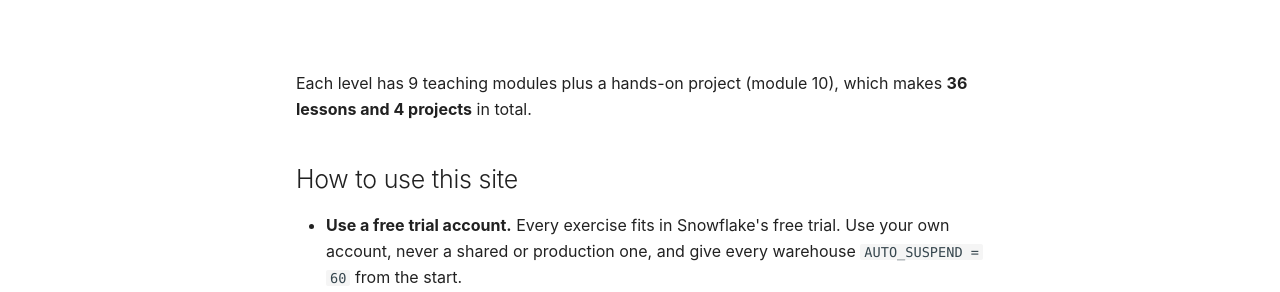
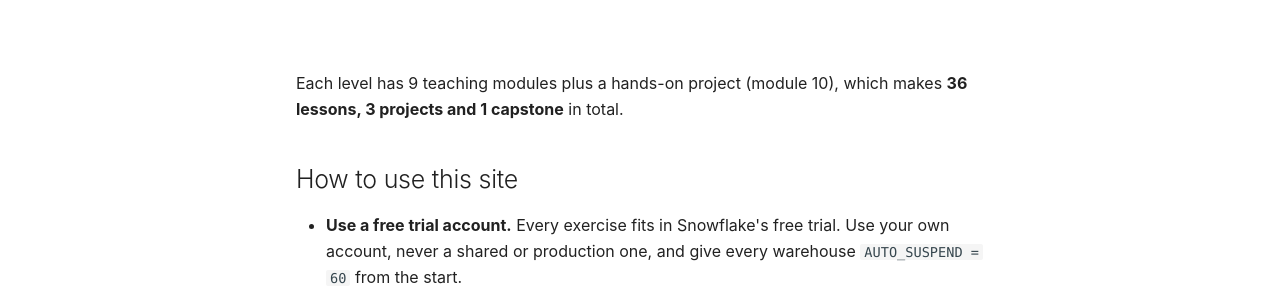
Before and after one commit to SIGILIPELLI/snowflake-mastery-path, an MkDocs documentation site: the page built from docs/index.md, in a window 1280 px wide and 900 px high, scrolled down 1284 px. Shown: the part 187-479 px from the top of the window. Built offline with MkDocs 1.6.1 and Material for MkDocs 9.7.7, drawn with Linux system fonts in a browser that asks for light colours; comment, search, counter and statistics services are not loaded.

Commit message:
Course description and counts state lessons, projects and capstone from the registry
Co-Authored-By: Claude Sonnet 5.5 <noreply@anthropic.com>

```diff
--- a/docs/index.md
+++ b/docs/index.md
@@ -1,6 +1,6 @@
 ---
 title: "Free Snowflake Course: Architecture, Loading, Performance, Streams and Tasks, Security, Sharing, Snowpark, Cortex AI, Cost and dbt"
-description: "Free Snowflake course: 36 lessons and 4 projects on architecture, loading, pruning, pipelines, governance, Snowpark, Cortex AI, cost control and dbt CI/CD."
+description: "Free Snowflake course: 36 lessons, 3 projects and 1 capstone on architecture, loading, pruning, pipelines, governance, Snowpark, Cortex AI, cost control and dbt CI/CD."
 ---
 
 # Snowflake Mastery Path
@@ -54,7 +54,7 @@ bill.
 | **3 · Security, Governance & Sharing** | RBAC, authentication, network, masking, tags, secure views, sharing, encryption, auditing | 10 | Run a shared platform where access is designed, tested and audited |
 | **4 · Building, Scaling & Operating** | UDFs, Snowpark, Cortex AI, cost, scaling, replication, dbt CI/CD, migration | 10 | Build on Snowflake and keep it fast, recoverable and affordable |
 
-Each level has 9 teaching modules plus a hands-on project (module 10), which makes **36 lessons and 4 projects** in total.
+Each level has 9 teaching modules plus a hands-on project (module 10), which makes **36 lessons, 3 projects and 1 capstone** in total.
 
 ## How to use this site
 
```
